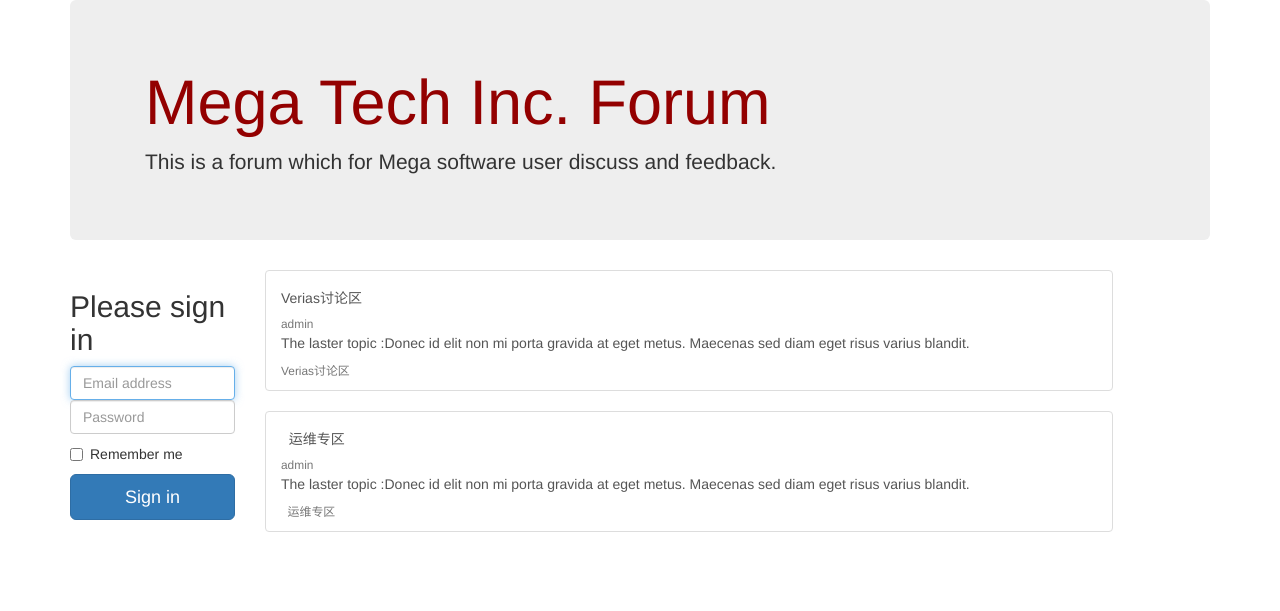
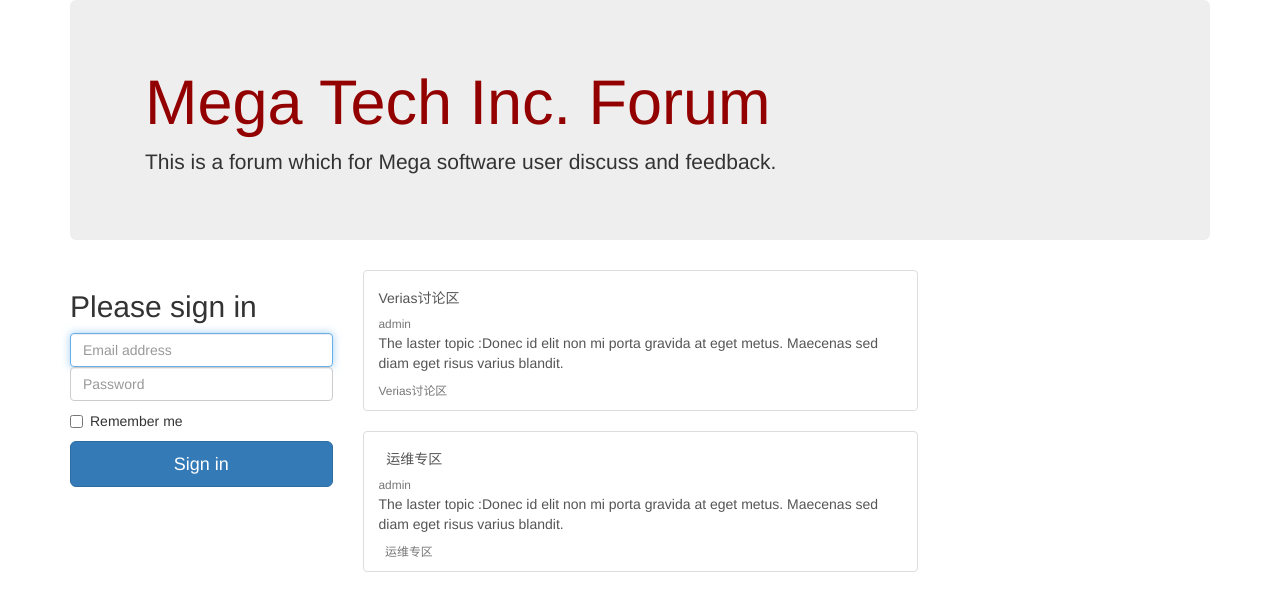
Before and after one commit to coollinn/mysite, a Django app: page /block/ in a window 1280 px wide. Shown: the top 611 px of the page. Run offline with Django 3.2, Linux system fonts and the light colour scheme; data comes from the database, SQL or seed files in the repository; some libraries are stand-ins or nearby versions.

Commit message:
update from office W530

```diff
--- a/templates/block_list.html
+++ b/templates/block_list.html
@@ -21,7 +21,7 @@
 
 <div class="container">
     <div class="row">
-        <div class="col-sm-2">
+        <div class="col-sm-3">
             <div class="sidebar-module sidebar-module-inset">
               <form class="form-signin">
                 <h2 class="form-signin-heading">Please sign in</h2>
@@ -39,7 +39,7 @@
             </div>
         </div>
 
-        <div class="col-sm-9">
+        <div class="col-sm-6">
             {% for b in blocks %}
                 <div class="list-group">
                     <a href="#" class="list-group-item list-group-item-action flex-column align-items-start">
```
